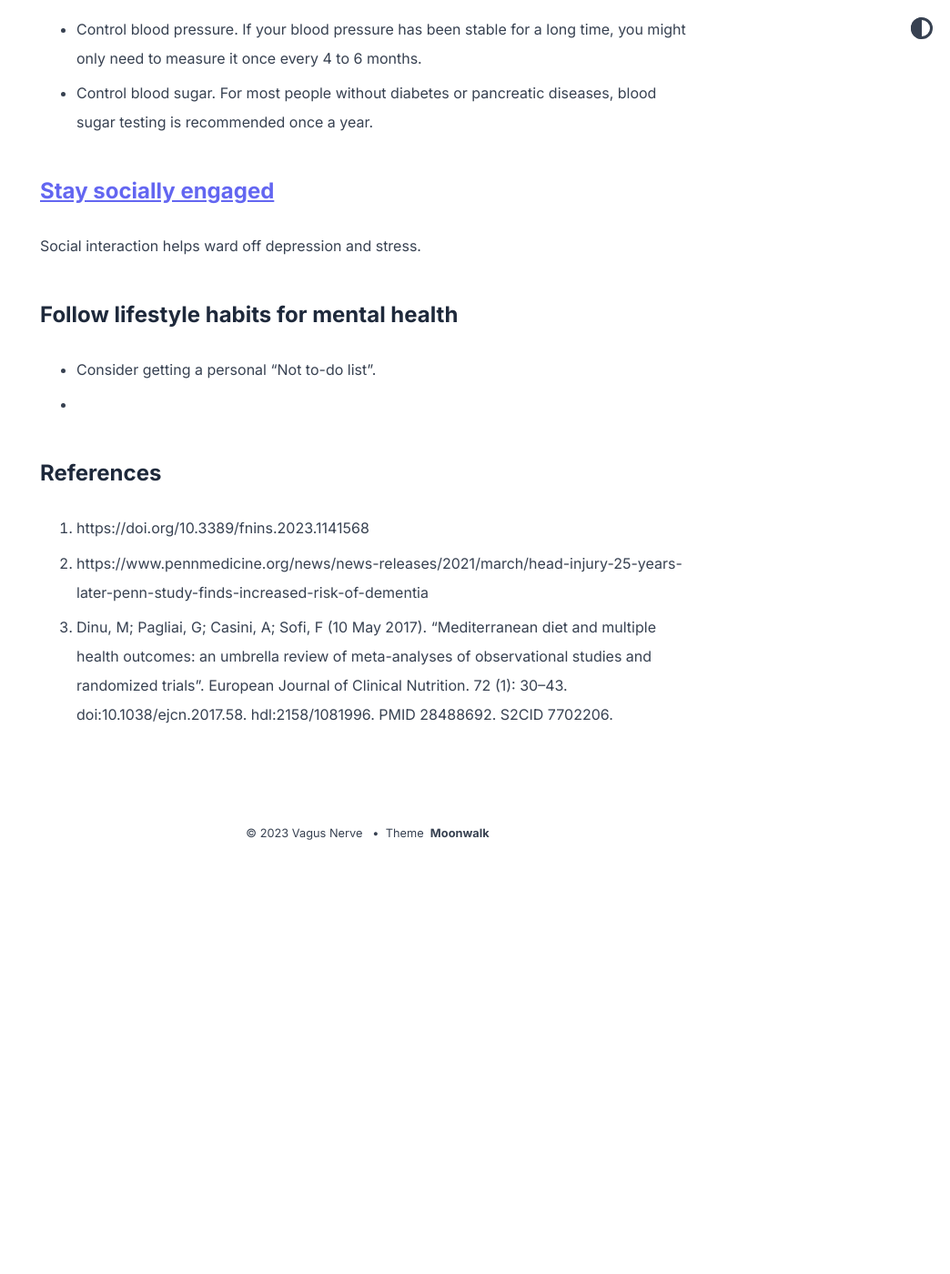
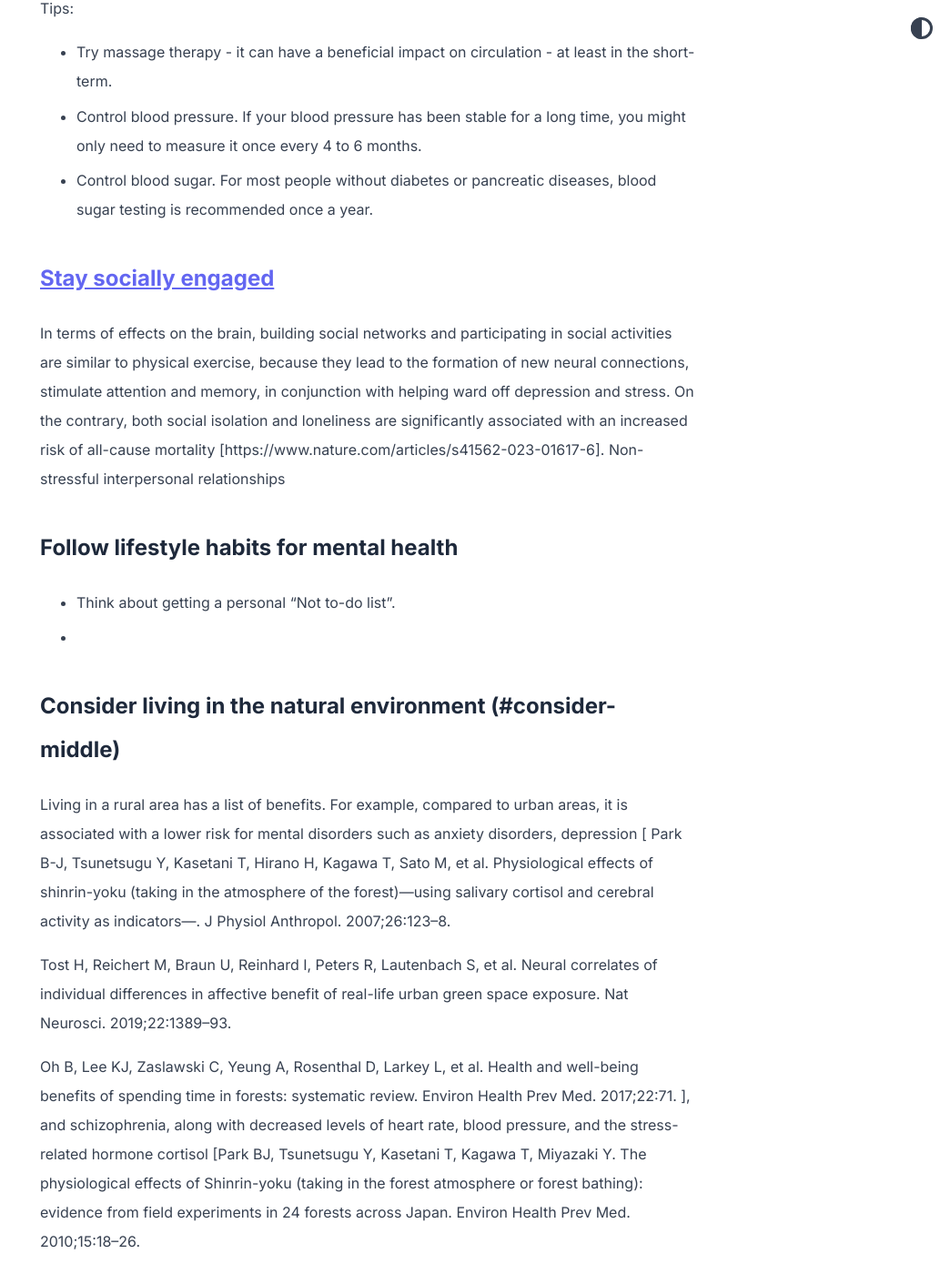
Before and after one commit to abhinavs/moonwalk, a Jekyll site: the page built from _posts/2023-07-19-brain-health.md, in a window 1280 px wide and 1400 px high, scrolled down 2481 px. Shown: the whole window at 91% size, without its empty margins (236-1280 px from the left). Built offline with Jekyll 4.4.1, drawn with Linux system fonts in a browser that asks for light colours; before the commit the page ends 3423 px from its top, so only the background shows below that; some of the changed text lies outside the part shown.

Commit message:
Update 2023-07-19-brain-health.md

```diff
--- a/_posts/2023-07-19-brain-health.md
+++ b/_posts/2023-07-19-brain-health.md
@@ -42,7 +42,7 @@ Specific nutrients in food - such as omega-3 fatty acids, flavonoids, vitamins B
 
 ## [Excercise regularly](#excercice-regularly)
 
-Aerobic exercises, including jogging, swimming, cycling, walking, and dancing, along with stretching exercises, have been shown to reduce anxiety and depression, as well as boost self-esteem and sleep quality. Whereas anaerobic exercises help increase muscle mass and strength. Importantly, all three types of physical activity trigger molecular processes, which lead to the formation of new neurons and increased synaptic plasticity.
+The physically inactive males between the ages of 25 and 60 experience a gradual decline in both muscle mass and strength, with a loss rate of 0.5 percent per year. Once men reach the age of 60, the rate of muscle loss doubles to approximately 1 percent per year. Aerobic exercises, including jogging, swimming, cycling, walking, and dancing, along with stretching exercises, have been shown to reduce anxiety and depression, as well as boost self-esteem and sleep quality. Whereas anaerobic exercises help increase muscle mass and strength. Importantly, all three types of physical activity trigger molecular processes, which lead to the formation of new neurons and increased synaptic plasticity.
 
 
 ## [Stay mentally active](#the-middle)
@@ -62,13 +62,26 @@ Tips:
 
 ## [Stay socially engaged](#the-middle)
 
-Social interaction helps ward off depression and stress.
+In terms of effects on the brain, building social networks and participating in social activities are similar to physical exercise, because they lead to the formation of new neural connections, stimulate attention and memory, in conjunction with helping ward off depression and stress. On the contrary, both social isolation and loneliness are significantly associated with an increased risk of all-cause mortality [https://www.nature.com/articles/s41562-023-01617-6].  Non-stressful interpersonal relationships
+
 
 
 ## Follow lifestyle habits for mental health
 
--   Consider getting a personal "Not to-do list".
+-   Think about getting a personal "Not to-do list".
 -
+
+## Consider living in the natural environment (#consider-middle)
+
+Living in a rural area has a list of benefits. For example, compared to urban areas, it is associated with a lower risk for mental disorders such as anxiety disorders, depression [
+Park B-J, Tsunetsugu Y, Kasetani T, Hirano H, Kagawa T, Sato M, et al. Physiological effects of shinrin-yoku (taking in the atmosphere of the forest)—using salivary cortisol and cerebral activity as indicators—. J Physiol Anthropol. 2007;26:123–8.
+
+Tost H, Reichert M, Braun U, Reinhard I, Peters R, Lautenbach S, et al. Neural correlates of individual differences in affective benefit of real-life urban green space exposure. Nat Neurosci. 2019;22:1389–93.
+
+Oh B, Lee KJ, Zaslawski C, Yeung A, Rosenthal D, Larkey L, et al. Health and well-being benefits of spending time in forests: systematic review. Environ Health Prev Med. 2017;22:71.
+], and schizophrenia, along with decreased levels of heart rate, blood pressure, and the stress-related hormone cortisol [Park BJ, Tsunetsugu Y, Kasetani T, Kagawa T, Miyazaki Y. The physiological effects of Shinrin-yoku (taking in the forest atmosphere or forest bathing): evidence from field experiments in 24 forests across Japan. Environ Health Prev Med. 2010;15:18–26.
+
+Mao GX, Lan XG, Cao YB, Chen ZM, He ZH, Lv YD, et al. Effects of short-term forest bathing on human health in a broad-leaved evergreen forest in Zhejiang Province, China. Biomed Environ Sci. 2012;25:317–24].
 
 
 ## References
```
